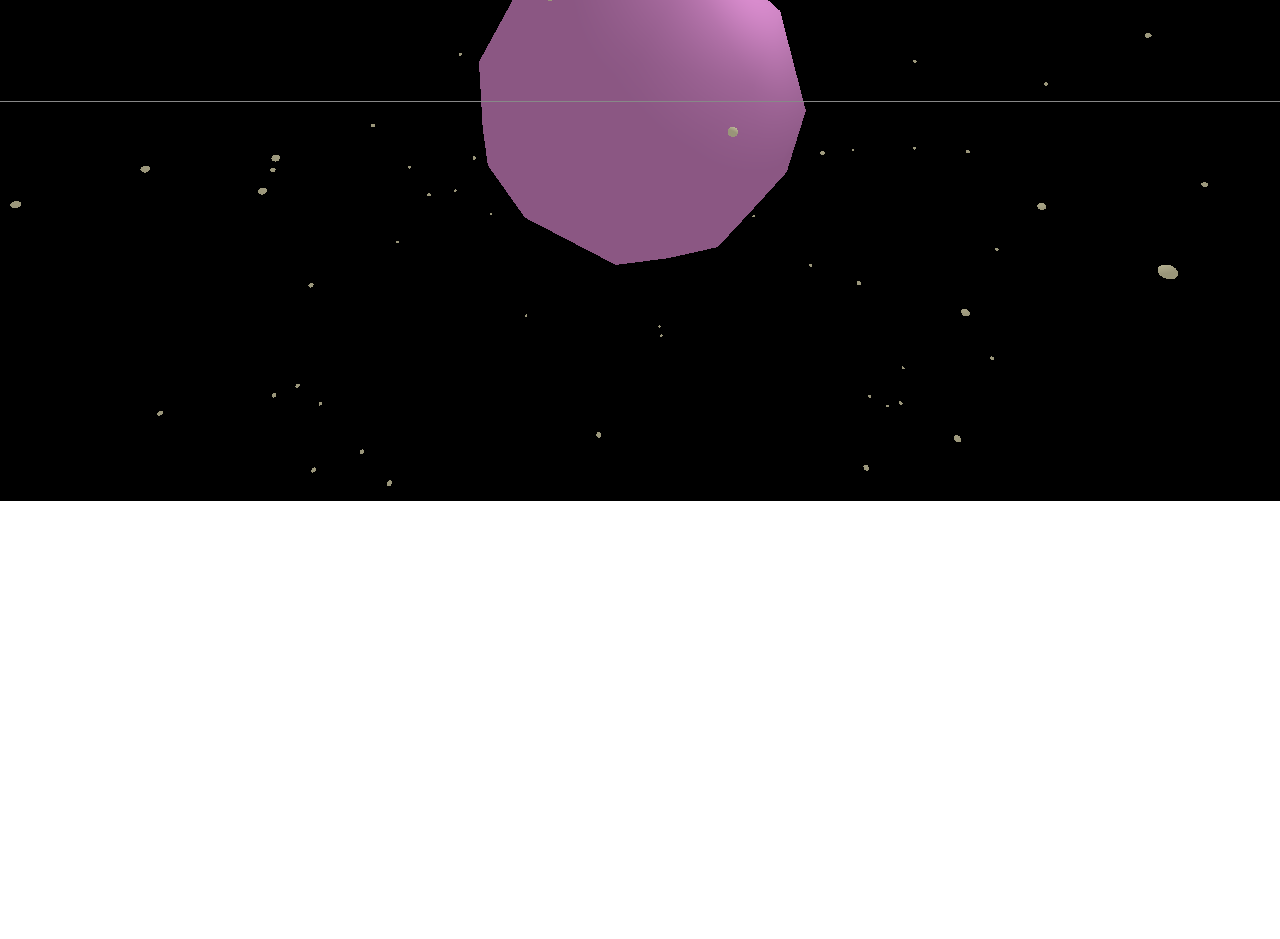
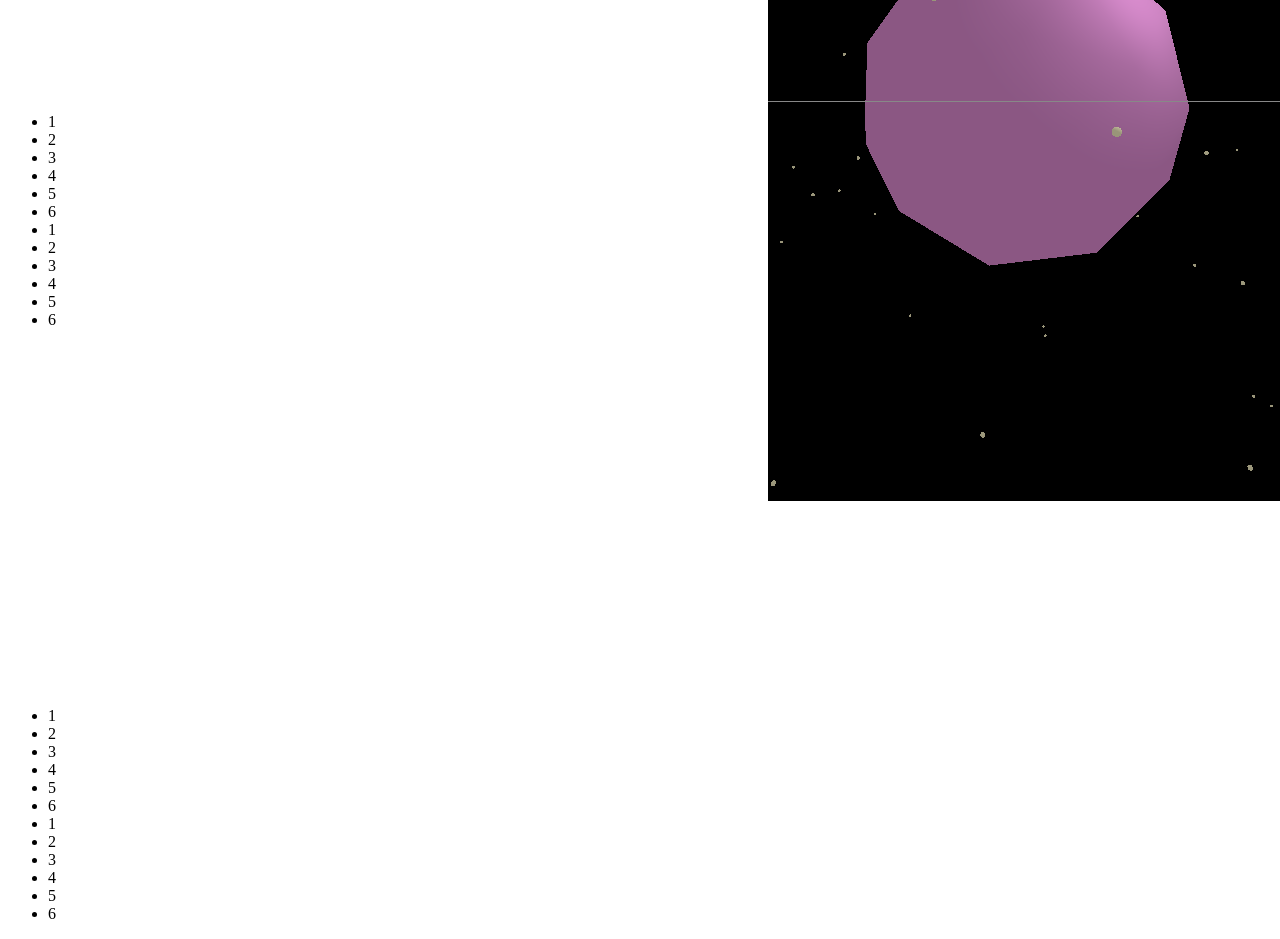
Before and after one commit to Vedomom/Hub, a website built with Vite: page index.html in a window 1280 px wide. Shown: the part 299-1238 px from the top of the page. Before the commit the page ends 800 px from the top, so only its background shows below. Built offline with nearby package versions, Linux system fonts and the light colour scheme; animation ran at ten frames a second.

Commit message:
layout for website design

```diff
--- a/index.html
+++ b/index.html
@@ -10,7 +10,40 @@
         <link rel="stylesheet" href="styles.css">
     </head>
     <body>
-        <canvas id="bg"></canvas>
+        <div class="canvas">
+            <canvas id="bg"></canvas>
+        </div>
+
+        <ul>
+            <br><br><br><br><br><br><br><br><br><br><br><br><br><br><br><br><br><br><br><br><br><br>
+            <li>1</li>
+            <li>2</li>
+            <li>3</li>
+            <li>4</li>
+            <li>5</li>
+            <li>6</li>
+            <li>1</li>
+            <li>2</li>
+            <li>3</li>
+            <li>4</li>
+            <li>5</li>
+            <li>6</li>
+            <br><br><br><br><br><br><br><br><br><br><br><br><br><br><br><br><br><br><br><br><br>
+            <li>1</li>
+            <li>2</li>
+            <li>3</li>
+            <li>4</li>
+            <li>5</li>
+            <li>6</li>
+            <li>1</li>
+            <li>2</li>
+            <li>3</li>
+            <li>4</li>
+            <li>5</li>
+            <li>6</li>
+
+        </ul>
+
 
         <script type="module" src="main.js"></script>
     </body>
--- a/main.js
+++ b/main.js
@@ -5,14 +5,14 @@
 import { array } from 'three/tsl';
 
 const scene = new THREE.Scene();
-const camera = new THREE.PerspectiveCamera(80, window.innerWidth/window.innerHeight, 0.1, 1000);
+const camera = new THREE.PerspectiveCamera(80, window.innerWidth*0.4/window.innerHeight, 0.1, 1000);
 
 const renderer = new THREE.WebGLRenderer({
     canvas: document.querySelector('#bg'),
 });
 
 renderer.setPixelRatio(window.devicePixelRatio);
-renderer.setSize(window.innerWidth, window.innerHeight);
+renderer.setSize(window.innerWidth*0.4, window.innerHeight);
 camera.position.setZ(30);
 renderer.render(scene, camera)
 
@@ -55,6 +55,7 @@
     icos.rotation.y += 0.001;
     icos.rotation.z += 0.002;
 
+    renderer.setSize(window.innerWidth*0.4, window.innerHeight);
     controls.update()
     renderer.render(scene, camera);
 }
--- a/style.css
+++ b/style.css
@@ -1,5 +1,5 @@
 canvas {
     position: fixed;
-    top: 0;
-    left: 0;
+    top: 0%;
+    left: 60%;
 }
```
